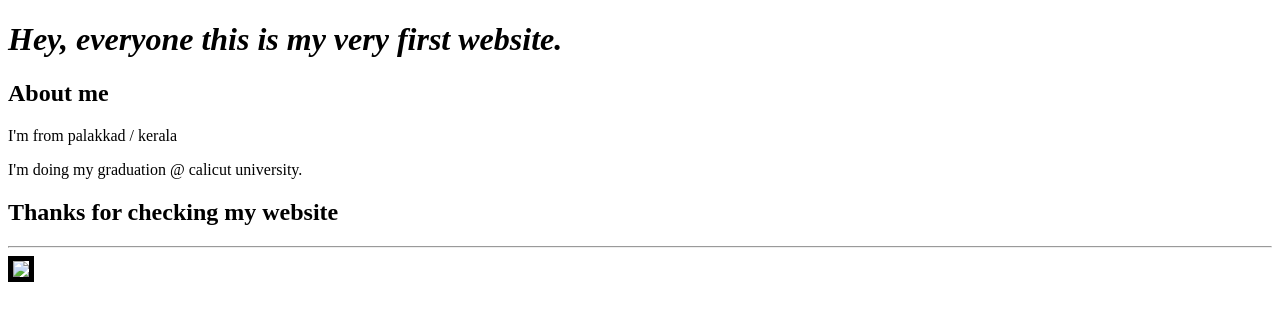
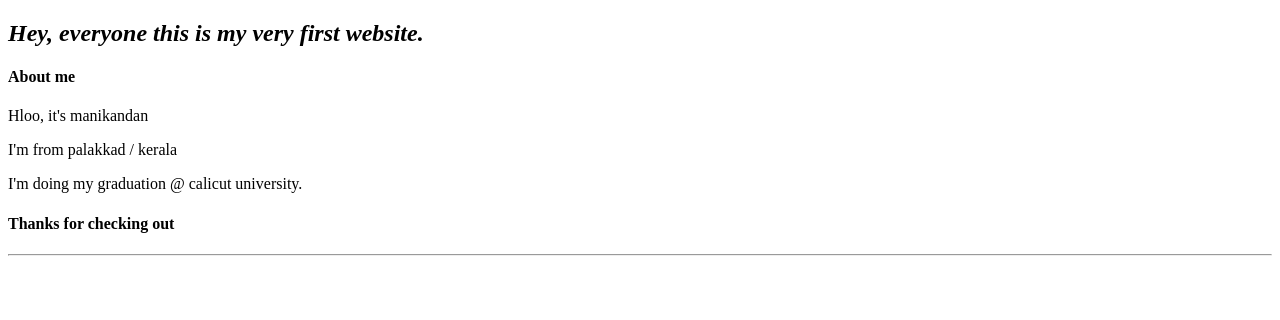
Before and after one commit to saintghost003/mywebsite, a plain HTML site: page index.html in a window 1280 px wide. Drawn offline with Linux system fonts and the light colour scheme.

Commit message:
Add files via upload

```diff
--- a/index.html
+++ b/index.html
@@ -8,17 +8,18 @@
 </head>
 <body>
 
-<h1><i> Hey, everyone this is my very first website. </h1></i>
+<h2><i> Hey, everyone this is my very first website. </h2></i>
 
-<h2> About me </h2>
+<h4> About me </h4>
+<p> Hloo, it's manikandan</P>
 <P> I'm from palakkad / kerala </p>
 <p>I'm doing my graduation @ calicut university.</p>
 
-<h2> Thanks for checking my website </h2>
+<h4> Thanks for checking out </h4>
 
 <hr/>
 
-<img src="IMG_20240104_172359.jpg"border="5">
+
 
 
 
```
